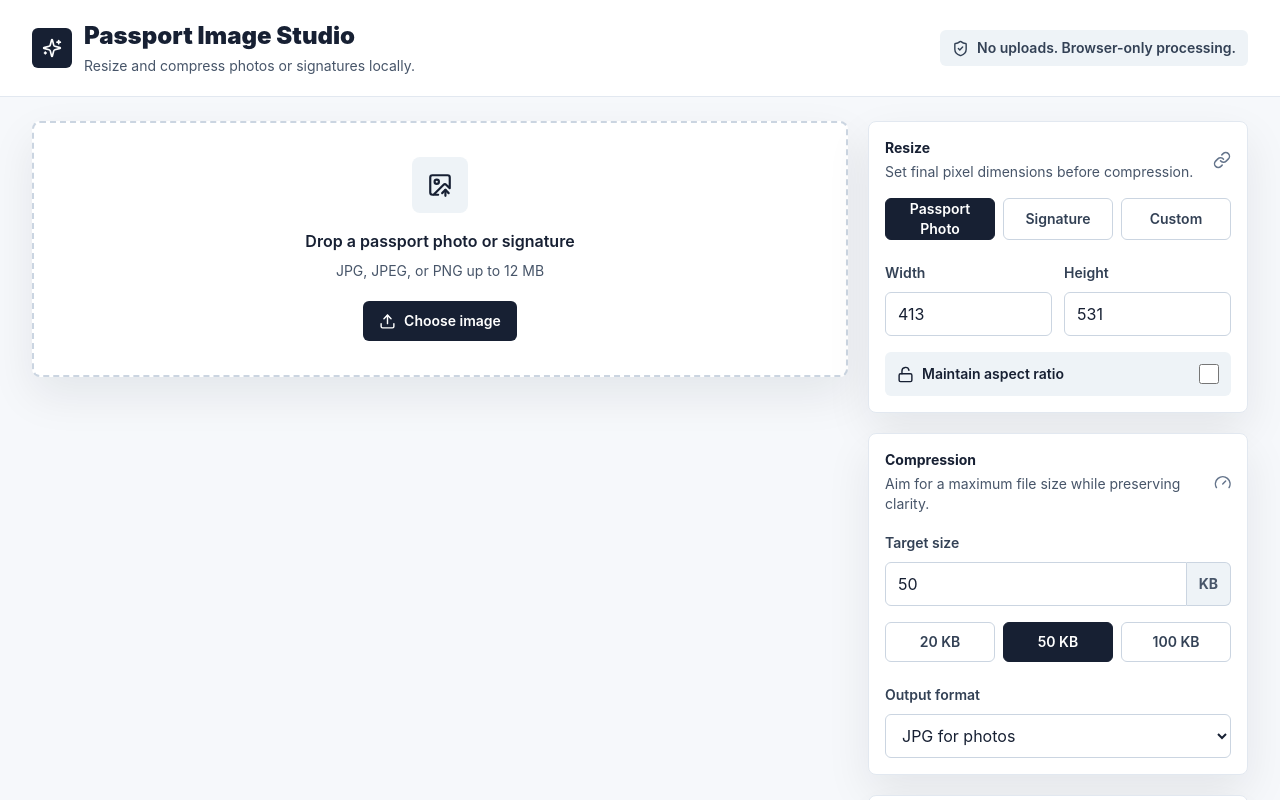
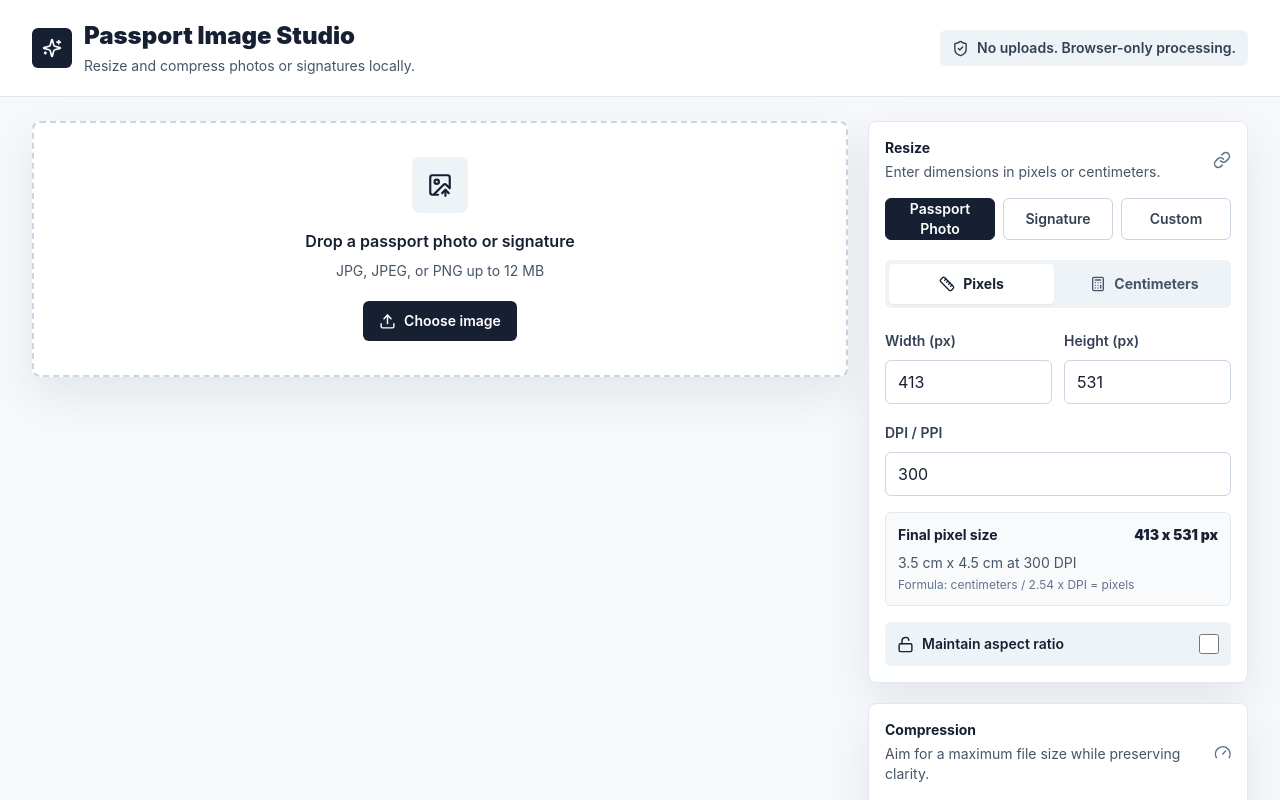
Before and after one commit to shah-shivam-410/Image-Editor-App, a React (Vite) app: page / in a window 1280 px wide. Shown: the top 800 px of the page. Built offline with nearby package versions, Linux system fonts and the light colour scheme; what pica would draw is missing.

Commit message:
Added support for centimeter length.

```diff
--- a/src/components/ResizeControls.jsx
+++ b/src/components/ResizeControls.jsx
@@ -1,5 +1,6 @@
-import { Link, Lock, Unlock } from 'lucide-react';
+import { Calculator, Link, Lock, Ruler, Unlock } from 'lucide-react';
 import { RESIZE_PRESETS } from '../constants/presets.js';
+import { cmToPixels, formatCm, pixelsToCm, presetToCm } from '../utils/dimensions.js';
 
 export default function ResizeControls({
   settings,
@@ -7,26 +8,107 @@ export default function ResizeControls({
   originalDimensions,
   disabled,
 }) {
+  const isCmMode = settings.dimensionMode === 'cm';
+  const widthCmDisplay = formatCm(pixelsToCm(settings.width, settings.dpi));
+  const heightCmDisplay = formatCm(pixelsToCm(settings.height, settings.dpi));
+
+  function updateDimensionMode(mode) {
+    setSettings((current) => ({
+      ...current,
+      dimensionMode: mode,
+      widthCm: formatCm(pixelsToCm(current.width, current.dpi)),
+      heightCm: formatCm(pixelsToCm(current.height, current.dpi)),
+    }));
+  }
+
   function updateDimension(field, value) {
     const nextValue = Math.max(1, Number(value) || 1);
     setSettings((current) => {
       if (!current.maintainAspectRatio || !originalDimensions) {
-        return { ...current, preset: 'custom', [field]: nextValue };
+        return {
+          ...current,
+          preset: 'custom',
+          [field]: nextValue,
+          widthCm: field === 'width' ? formatCm(pixelsToCm(nextValue, current.dpi)) : current.widthCm,
+          heightCm:
+            field === 'height' ? formatCm(pixelsToCm(nextValue, current.dpi)) : current.heightCm,
+        };
       }
 
       const ratio = originalDimensions.width / originalDimensions.height;
-      return field === 'width'
-        ? {
+      const nextPixels =
+        field === 'width'
+          ? { width: nextValue, height: Math.max(1, Math.round(nextValue / ratio)) }
+          : { height: nextValue, width: Math.max(1, Math.round(nextValue * ratio)) };
+
+      return {
         ...current,
         preset: 'custom',
-            width: nextValue,
-            height: Math.max(1, Math.round(nextValue / ratio)),
+        ...nextPixels,
+        widthCm: formatCm(pixelsToCm(nextPixels.width, current.dpi)),
+        heightCm: formatCm(pixelsToCm(nextPixels.height, current.dpi)),
+      };
+    });
+  }
+
+  function updateCmDimension(field, value) {
+    const nextCm = Math.max(0.01, Number(value) || 0.01);
+    setSettings((current) => {
+      const nextPixels = cmToPixels(nextCm, current.dpi);
+      if (!current.maintainAspectRatio || !originalDimensions) {
+        return {
+          ...current,
+          preset: 'custom',
+          [field]: nextPixels,
+          [field === 'width' ? 'widthCm' : 'heightCm']: String(nextCm),
+        };
+      }
+
+      const ratio = originalDimensions.width / originalDimensions.height;
+      const dimensions =
+        field === 'width'
+          ? {
+              width: nextPixels,
+              height: Math.max(1, Math.round(nextPixels / ratio)),
             }
           : {
+              height: nextPixels,
+              width: Math.max(1, Math.round(nextPixels * ratio)),
+            };
+
+      return {
         ...current,
         preset: 'custom',
-            height: nextValue,
-            width: Math.max(1, Math.round(nextValue * ratio)),
+        ...dimensions,
+        widthCm:
+          field === 'width'
+            ? String(nextCm)
+            : formatCm(pixelsToCm(dimensions.width, current.dpi)),
+        heightCm:
+          field === 'height'
+            ? String(nextCm)
+            : formatCm(pixelsToCm(dimensions.height, current.dpi)),
+      };
+    });
+  }
+
+  function updateDpi(value) {
+    const nextDpi = Math.max(1, Number(value) || 1);
+    setSettings((current) => {
+      if (current.dimensionMode !== 'cm') {
+        return {
+          ...current,
+          dpi: nextDpi,
+          widthCm: formatCm(pixelsToCm(current.width, nextDpi)),
+          heightCm: formatCm(pixelsToCm(current.height, nextDpi)),
+        };
+      }
+
+      return {
+        ...current,
+        dpi: nextDpi,
+        width: cmToPixels(current.widthCm, nextDpi),
+        height: cmToPixels(current.heightCm, nextDpi),
       };
     });
   }
@@ -37,6 +119,7 @@ export default function ResizeControls({
       preset: preset.id,
       width: preset.width,
       height: preset.height,
+      ...presetToCm(preset, current.dpi),
       targetKb: preset.targetKb,
       outputType: preset.outputType,
       maintainAspectRatio: preset.id === 'custom' ? current.maintainAspectRatio : false,
@@ -48,7 +131,7 @@ export default function ResizeControls({
       <div className="mb-4 flex items-center justify-between gap-3">
         <div>
           <h2 className="text-sm font-bold text-ink">Resize</h2>
-          <p className="mt-1 text-sm text-slate-600">Set final pixel dimensions before compression.</p>
+          <p className="mt-1 text-sm text-slate-600">Enter dimensions in pixels or centimeters.</p>
         </div>
         <Link size={18} className="text-slate-500" aria-hidden="true" />
       </div>
@@ -71,29 +154,96 @@ export default function ResizeControls({
         ))}
       </div>
 
+      <div className="mt-5 grid grid-cols-2 gap-2 rounded-md bg-field p-1">
+        <button
+          type="button"
+          disabled={disabled}
+          onClick={() => updateDimensionMode('px')}
+          className={`flex h-10 items-center justify-center gap-2 rounded px-3 text-sm font-bold transition ${
+            !isCmMode ? 'bg-white text-ink shadow-sm' : 'text-slate-600 hover:text-ink'
+          }`}
+        >
+          <Ruler size={16} aria-hidden="true" />
+          Pixels
+        </button>
+        <button
+          type="button"
+          disabled={disabled}
+          onClick={() => updateDimensionMode('cm')}
+          className={`flex h-10 items-center justify-center gap-2 rounded px-3 text-sm font-bold transition ${
+            isCmMode ? 'bg-white text-ink shadow-sm' : 'text-slate-600 hover:text-ink'
+          }`}
+        >
+          <Calculator size={16} aria-hidden="true" />
+          Centimeters
+        </button>
+      </div>
+
       <div className="mt-5 grid grid-cols-2 gap-3">
         <label className="block">
-          <span className="text-sm font-semibold text-slate-700">Width</span>
+          <span className="text-sm font-semibold text-slate-700">
+            Width {isCmMode ? '(cm)' : '(px)'}
+          </span>
           <input
             type="number"
-            min="1"
+            min={isCmMode ? '0.01' : '1'}
+            step={isCmMode ? '0.01' : '1'}
             disabled={disabled}
-            value={settings.width}
-            onChange={(event) => updateDimension('width', event.target.value)}
+            value={isCmMode ? settings.widthCm : settings.width}
+            onChange={(event) =>
+              isCmMode
+                ? updateCmDimension('width', event.target.value)
+                : updateDimension('width', event.target.value)
+            }
             className="mt-2 h-11 w-full rounded-md border border-slate-300 bg-white px-3 text-ink outline-none focus:border-ink focus:ring-4 focus:ring-slate-200"
           />
         </label>
         <label className="block">
-          <span className="text-sm font-semibold text-slate-700">Height</span>
+          <span className="text-sm font-semibold text-slate-700">
+            Height {isCmMode ? '(cm)' : '(px)'}
+          </span>
+          <input
+            type="number"
+            min={isCmMode ? '0.01' : '1'}
+            step={isCmMode ? '0.01' : '1'}
+            disabled={disabled}
+            value={isCmMode ? settings.heightCm : settings.height}
+            onChange={(event) =>
+              isCmMode
+                ? updateCmDimension('height', event.target.value)
+                : updateDimension('height', event.target.value)
+            }
+            className="mt-2 h-11 w-full rounded-md border border-slate-300 bg-white px-3 text-ink outline-none focus:border-ink focus:ring-4 focus:ring-slate-200"
+          />
+        </label>
+      </div>
+
+      <label className="mt-4 block">
+        <span className="text-sm font-semibold text-slate-700">DPI / PPI</span>
         <input
           type="number"
           min="1"
+          step="1"
           disabled={disabled}
-            value={settings.height}
-            onChange={(event) => updateDimension('height', event.target.value)}
+          value={settings.dpi}
+          onChange={(event) => updateDpi(event.target.value)}
           className="mt-2 h-11 w-full rounded-md border border-slate-300 bg-white px-3 text-ink outline-none focus:border-ink focus:ring-4 focus:ring-slate-200"
         />
       </label>
+
+      <div className="mt-4 rounded-md border border-slate-200 bg-slate-50 p-3 text-sm">
+        <div className="flex items-center justify-between gap-3">
+          <span className="font-bold text-ink">Final pixel size</span>
+          <span className="font-black text-ink">
+            {settings.width} x {settings.height} px
+          </span>
+        </div>
+        <p className="mt-2 text-slate-600">
+          {widthCmDisplay} cm x {heightCmDisplay} cm at {settings.dpi} DPI
+        </p>
+        <p className="mt-1 text-xs text-slate-500">
+          Formula: centimeters / 2.54 x DPI = pixels
+        </p>
       </div>
 
       <label className="mt-4 flex cursor-pointer items-center justify-between gap-4 rounded-md bg-field px-3 py-3">
--- a/src/pages/EditorPage.jsx
+++ b/src/pages/EditorPage.jsx
@@ -10,8 +10,10 @@ import ResizeControls from '../components/ResizeControls.jsx';
 import { RESIZE_PRESETS } from '../constants/presets.js';
 import { useImageProcessor } from '../hooks/useImageProcessor.js';
 import { useImageUpload } from '../hooks/useImageUpload.js';
+import { DEFAULT_DPI, presetToCm } from '../utils/dimensions.js';
 
 const defaultPreset = RESIZE_PRESETS[0];
+const defaultCm = presetToCm(defaultPreset, DEFAULT_DPI);
 
 export default function EditorPage() {
   const upload = useImageUpload();
@@ -20,6 +22,10 @@ export default function EditorPage() {
     preset: defaultPreset.id,
     width: defaultPreset.width,
     height: defaultPreset.height,
+    widthCm: defaultCm.widthCm,
+    heightCm: defaultCm.heightCm,
+    dimensionMode: 'px',
+    dpi: DEFAULT_DPI,
     targetKb: defaultPreset.targetKb,
     outputType: defaultPreset.outputType,
     maintainAspectRatio: false,
--- /dev/null
+++ b/src/utils/dimensions.js
@@ -0,0 +1,20 @@
+export const DEFAULT_DPI = 300;
+
+export function cmToPixels(cm, dpi = DEFAULT_DPI) {
+  return Math.max(1, Math.round((Number(cm) / 2.54) * Number(dpi)));
+}
+
+export function pixelsToCm(pixels, dpi = DEFAULT_DPI) {
+  return (Number(pixels) / Number(dpi)) * 2.54;
+}
+
+export function formatCm(value) {
+  return Number(value).toFixed(2).replace(/\.?0+$/, '');
+}
+
+export function presetToCm(preset, dpi = DEFAULT_DPI) {
+  return {
+    widthCm: formatCm(pixelsToCm(preset.width, dpi)),
+    heightCm: formatCm(pixelsToCm(preset.height, dpi)),
+  };
+}
```
Lines whose indentation alone changed are shown as unchanged.
